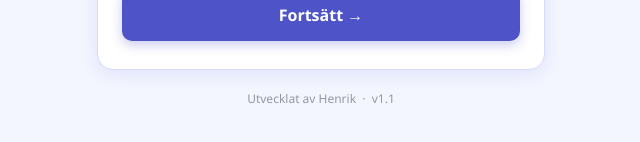
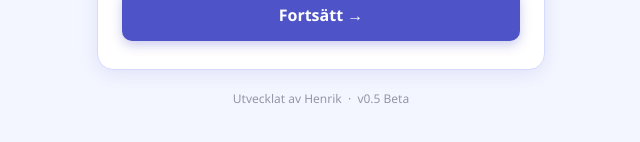
Before and after one commit to henkesamuelsson/Charader, a React (Vite) app: page / in a window 1280 px wide. Shown: the part 396-538 px from the top of the page, without its empty margins (319-959 px from the left). Built offline with nearby package versions, Linux system fonts and the light colour scheme.

Commit message:
mini ändring av versionsnummer

```diff
--- a/src/App.jsx
+++ b/src/App.jsx
@@ -23,7 +23,7 @@ export default function App() {
         />
       )}
 
-      <footer>Utvecklat av Henrik &nbsp;·&nbsp; v1.1</footer>
+      <footer>Utvecklat av Henrik &nbsp;·&nbsp; v0.5 Beta</footer>
     </div>
   )
 }
```
